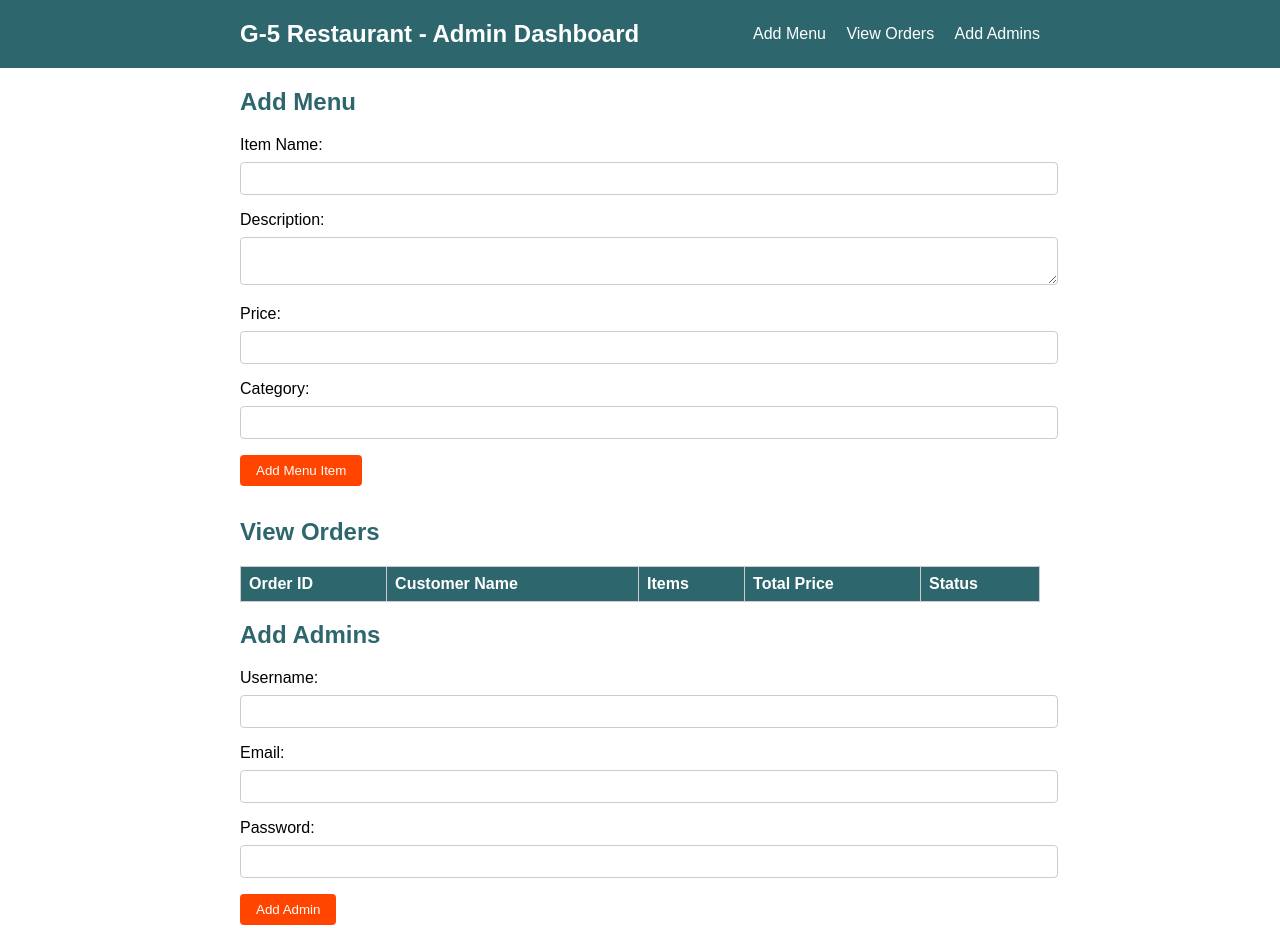
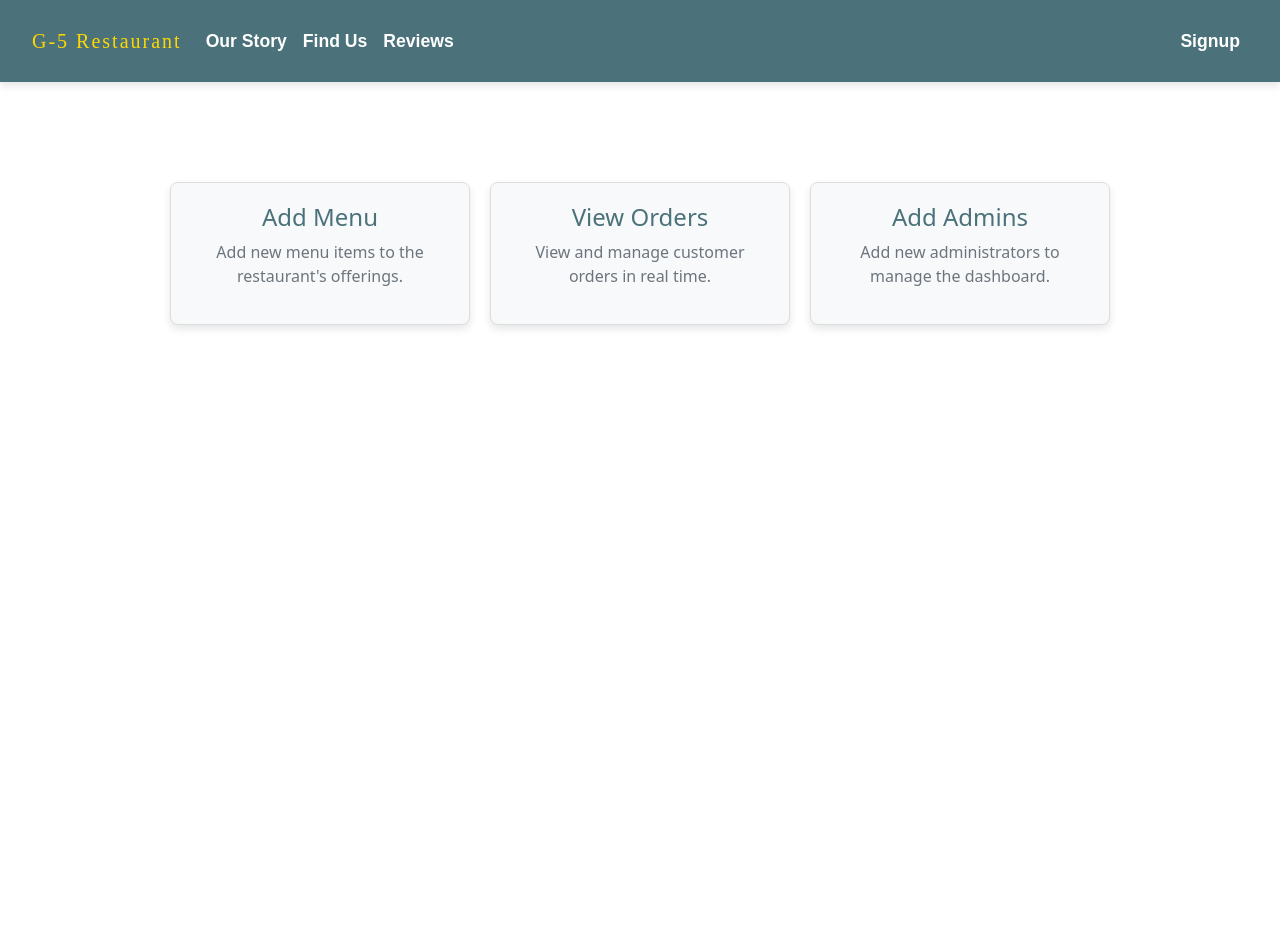
Before and after one commit to Ephraimdebel/Restaurant_Ordering_System_2024_25, a website: page Client/pages/dashboard.html in a window 1280 px wide. After the commit the page ends 800 px from the top, so only its background shows below. Drawn offline with nearby package versions, Linux system fonts and the light colour scheme.

Commit message:
complete admin dashboard page

```diff
--- a/Client/pages/dashboard.html
+++ b/Client/pages/dashboard.html
@@ -4,73 +4,88 @@
   <meta charset="UTF-8">
   <meta name="viewport" content="width=device-width, initial-scale=1.0">
   <title>Admin Dashboard</title>
+      <!-- Bootstrap -->
+    <link
+      href="https://cdn.jsdelivr.net/npm/bootstrap@5.3.0-alpha3/dist/css/bootstrap.min.css"
+      rel="stylesheet"
+    />
   <link rel="stylesheet" href="../styles/dashboard.css">
+  <link rel="stylesheet" href="../styles/header.css">
 </head>
 <body>
-  <nav class="navbar">
-    <h1>G-5 Restaurant - Admin Dashboard</h1>
-    <div class="navbar-links">
-      <a href="#add-menu">Add Menu</a>
-      <a href="#view-orders">View Orders</a>
-      <a href="#add-admin">Add Admins</a>
-    </div>
-  </nav>
+  <header>
+    <nav class="navbar navbar-expand-lg" style="background-color: #4b727a">
+      <div class="container-fluid">
+        <a
+          class="navbar-brand"
+          href="#"
+          style="
+            color: #ffd700 !important;
+            font-family: Poppins;
+            letter-spacing: 2px;
+          "
+        >
+          G-5 Restaurant
+        </a>
+        <button
+          class="navbar-toggler"
+          type="button"
+          data-bs-toggle="collapse"
+          data-bs-target="#navbarNav"
+          aria-controls="navbarNav"
+          aria-expanded="false"
+          aria-label="Toggle navigation"
+        >
+          <span class="navbar-toggler-icon"></span>
+        </button>
+        <div class="collapse navbar-collapse" id="navbarNav">
+          <ul class="navbar-nav me-auto mb-2 mb-lg-0">
+            <li class="nav-item">
+              <a class="nav-link link" href="/about">Our Story</a>
+            </li>
+            <li class="nav-item">
+              <a class="nav-link link" href="/find-us">Find Us</a>
+            </li>
+            <li class="nav-item">
+              <a class="nav-link link" href="/reviews">Reviews</a>
+            </li>
+          </ul>
+          <ul class="navbar-nav">
+            <li class="nav-item">
+              <a
+                id="logoutBtn"
+                class="nav-link link logoutButton"
+                href="./signup.html"
+                >Signup</a
+              >
+            </li>
+          </ul>
+        </div>
+      </div>
+    </nav>
+  </header>
 
   <main>
-    <!-- Add Menu Section -->
-    <section id="add-menu">
-      <h2>Add Menu</h2>
-      <form id="menu-form">
-        <label for="name">Item Name:</label>
-        <input type="text" id="name" required>
-
-        <label for="description">Description:</label>
-        <textarea id="description" required></textarea>
-
-        <label for="price">Price:</label>
-        <input type="number" id="price" required>
-
-        <label for="category">Category:</label>
-        <input type="text" id="category" required>
-
-        <button type="submit">Add Menu Item</button>
-      </form>
-    </section>
-
-    <!-- View Orders Section -->
-    <section id="view-orders">
-      <h2>View Orders</h2>
-      <table id="orders-table">
-        <thead>
-          <tr>
-            <th>Order ID</th>
-            <th>Customer Name</th>
-            <th>Items</th>
-            <th>Total Price</th>
-            <th>Status</th>
-          </tr>
-        </thead>
-        <tbody>
-          <!-- Orders will be dynamically loaded here -->
-        </tbody>
-      </table>
-    </section>
-
-    <!-- Add Admin Section -->
-    <section id="add-admin">
-      <h2>Add Admins</h2>
-      <form id="admin-form">
-        <label for="username">Username:</label>
-        <input type="text" id="username" required>
-
-        <label for="email">Email:</label>
-        <input type="email" id="email" required>
-
-        <label for="password">Password:</label>
-        <input type="password" id="password" required>
-
-        <button type="submit">Add Admin</button>
-      </form>
+    <!-- Landing Page -->
+    <section id="landing-page" class="landing-page">
+      <a href="./menu.html">
+        <div class="card" data-target="#add-menu">
+          <h2>Add Menu</h2>
+          <p>Add new menu items to the restaurant's offerings.</p>
+        </div>
+      </a>
+      <a href="./order.html">
+        <div class="card" data-target="#view-orders">
+          <h2>View Orders</h2>
+          <p>View and manage customer orders in real time.</p>
+        </div>
+      </a>
+      <a href="./admin.html">
+        <div class="card" data-target="#add-admin">
+          <h2>Add Admins</h2>
+          <p>Add new administrators to manage the dashboard.</p>
+        </div>
+      </a>
     </section>
   </main>
 
--- a/Client/styles/dashboard.css
+++ b/Client/styles/dashboard.css
@@ -1,76 +1,38 @@
-body {
-    font-family: Arial, sans-serif;
-    margin: 0;
-    padding: 0;
+/* Landing Page Cards */
+.landing-page {
+  display: flex;
+  justify-content: center;
+  gap: 20px;
+  margin: 100px auto;
 }
 
-  .navbar {
-    background-color: #2d676d;
-    color: white;
-    padding: 0 15rem;
-    display: flex;
-    justify-content: space-between;
-    align-items: center;
+.card {
+  width: 300px;
+  padding: 20px;
+  background-color: #f8f9fa;
+  border: 1px solid #ddd;
+  border-radius: 8px;
+  box-shadow: 0 4px 8px rgba(0, 0, 0, 0.1);
+  cursor: pointer;
+  text-align: center;
+  transition: transform 0.3s ease, box-shadow 0.3s ease;
 }
 
-  .navbar-links a {
-    color: white;
-    text-decoration: none;
-    margin-left: 1rem;
+.card:hover {
+  transform: translateY(-5px);
+  box-shadow: 0 8px 16px rgba(0, 0, 0, 0.2);
 }
 
-  h2 {
-    color: #2d676d;
+.card h2 {
+  font-size: 1.5rem;
+  color: #4b727a;
 }
 
-  main {
-    padding: 0 15rem;
+.card p {
+  font-size: 1rem;
+  color: #6c757d;
 }
 
-  form {
-    margin-bottom: 2rem;
+.landing-page a {
+  text-decoration: none;
 }
-
-  form label {
-    display: block;
-    margin-top: 1rem;
-  }
-
-  form input, form textarea {
-    width: 100%;
-    padding: 0.5rem;
-    margin-top: 0.5rem;
-    border: 1px solid #ccc;
-    border-radius: 4px;
-  }
-
-  form button {
-    margin-top: 1rem;
-    padding: 0.5rem 1rem;
-    background-color: #ff4500;
-    color: white;
-    border: none;
-    border-radius: 4px;
-    cursor: pointer;
-  }
-
-  form button:hover {
-    background-color: #e63e00;
-  }
-
-  table {
-    width: 100%;
-    border-collapse: collapse;
-    margin-top: 1rem;
-  }
-
-  table th, table td {
-    border: 1px solid #ccc;
-    padding: 0.5rem;
-    text-align: left;
-  }
-
-  table th {
-    background-color: #2d676d;
-    color: white;
-  }
```
Also changed, not shown: Client/scripts/pages/dashboard.ts (deleted, +0 -51 lines). Lines whose indentation alone changed are shown as unchanged.
